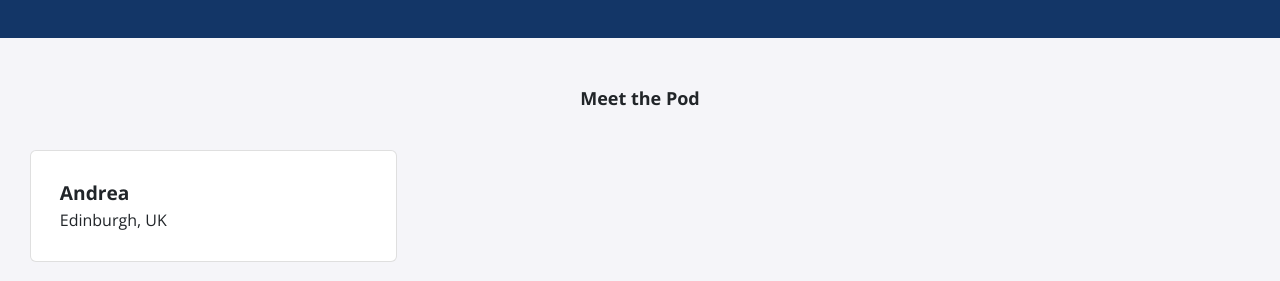
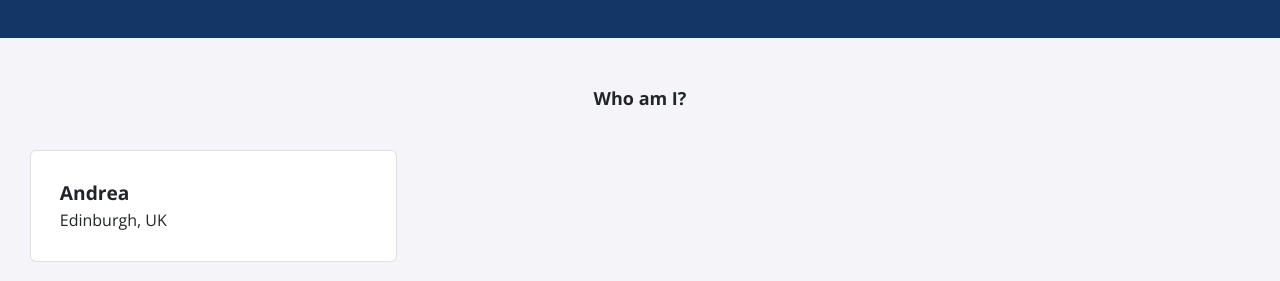
Before and after one commit to andreamunafo/andreamunafo.github.io.archived, a Jekyll site: the page built from index.html, in a window 1280 px wide. Shown: the part 352-633 px from the top of the page. Built offline with Jekyll 4.4.1, drawn with Linux system fonts in a browser that asks for light colours; nearby versions of some CDN libraries.

Commit message:
Update description.html

```diff
--- a/_includes/description.html
+++ b/_includes/description.html
@@ -1,4 +1,4 @@
-<h2>Meet the Pod</h2>
+<h2>Who am I?</h2>
 <div class="card-container">
     {% for item in site.data.fellows %}
     <div class="card">
```
